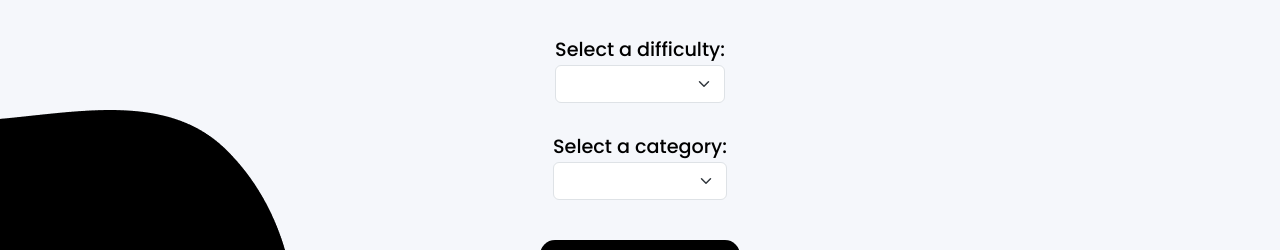
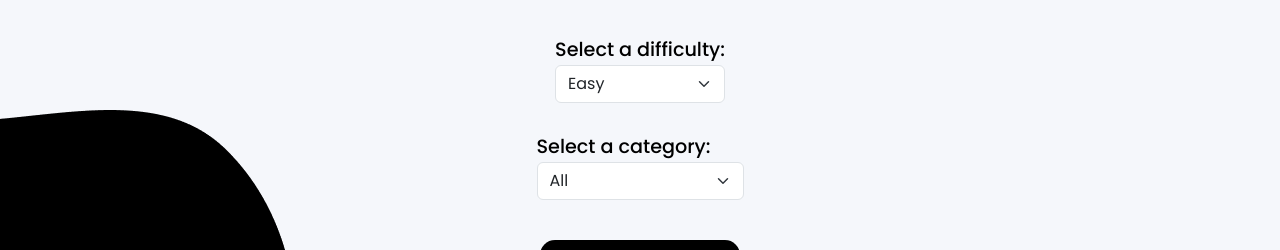
Before and after one commit to steph-xue/quizzical, a React (Vite) app: page / in a window 1280 px wide. Shown: the part 454-704 px from the top of the page. Built offline with nearby package versions, Linux system fonts and the light colour scheme.

Commit message:
add category and difficulty selections and api calls

```diff
--- a/src/App.jsx
+++ b/src/App.jsx
@@ -21,8 +21,8 @@ function App() {
   // Set difficulty levels as easy, medium, and hard
   const difficultyLevels = ["easy", "medium", "hard"];
 
-  // Create state for the choosen difficulty level (default is medium)
-  const [selectedDifficulty, setSelectedDifficulty] = React.useState("medium");
+  // Create state for the choosen difficulty level (default is easy)
+  const [selectedDifficulty, setSelectedDifficulty] = React.useState("easy");
 
   // Set the following categories options
   const categoryOptions = [
@@ -52,9 +52,9 @@ function App() {
 
           let res;
           if (selectedCategory.index === "") {
-              res = await fetch(`https://opentdb.com/api.php?amount=10&difficulty=${selectedDifficulty}`);
+              res = await fetch(`https://opentdb.com/api.php?amount=5&difficulty=${selectedDifficulty}`);
           } else {
-              res = await fetch(`https://opentdb.com/api.php?amount=10&category=${selectedCategory}&difficulty=${selectedDifficulty}`);
+              res = await fetch(`https://opentdb.com/api.php?amount=5&category=${selectedCategory}&difficulty=${selectedDifficulty}`);
           }
 
           if (!res.ok) {
@@ -118,7 +118,7 @@ function App() {
   // Function to restart the game
   function playAgain() {
     setShowAnswers(false);
-    setStart(true);
+    setErrorMessage("");
     setScore(0);
     setQuestions([]);
   }
--- a/src/components/Cover.jsx
+++ b/src/components/Cover.jsx
@@ -1,6 +1,11 @@
 import React from 'react'
 
 function Cover(props) {
+
+    // Capitalize the first letter of each word
+    function capitalize(string) {
+        return (string.charAt(0).toUpperCase() + string.slice(1))
+    }
 
     // Render the Cover component
     return (
@@ -16,18 +21,26 @@ function Cover(props) {
 
             <div className="difficulty-level">
                 <label className="difficulty-label">Select a difficulty:</label>
-                <select className="difficulty-select form-select" value={props.selectedDifficulty} onChange={(e) => props.setSelectedDifficulty(e.target.value)}>
+                <select
+                    className="difficulty-select form-select shadow-none"
+                    value={props.selectedDifficulty}
+                    onChange={(e) => props.setSelectedDifficulty(e.target.value)}
+                >
                     {props.difficultyLevels.map((difficulty, index) => {
-                        return <option key={index} value={difficulty.value}>{difficulty.name}</option>
+                        return <option key={index} value={difficulty}>{capitalize(difficulty)}</option>
                     })}
                 </select>
             </div>
 
             <div className="category-options">
                 <label className="category-label">Select a category:</label>
-                <select className="category-select form-select" value={props.selectedCategory} onChange={(e) => props.setSelectedCategory(e.target.value)}>
+                <select
+                    className="category-select form-select shadow-none"
+                    value={props.selectedCategory}
+                    onChange={(e) => props.setSelectedCategory(e.target.value)}
+                >
                     {props.categoryOptions.map((category, index) => {
-                        return <option key={index} value={category.value}>{category.name}</option>
+                        return <option key={index} value={category.index}>{category.type}</option>
                     })}
                 </select>
             </div>
```
